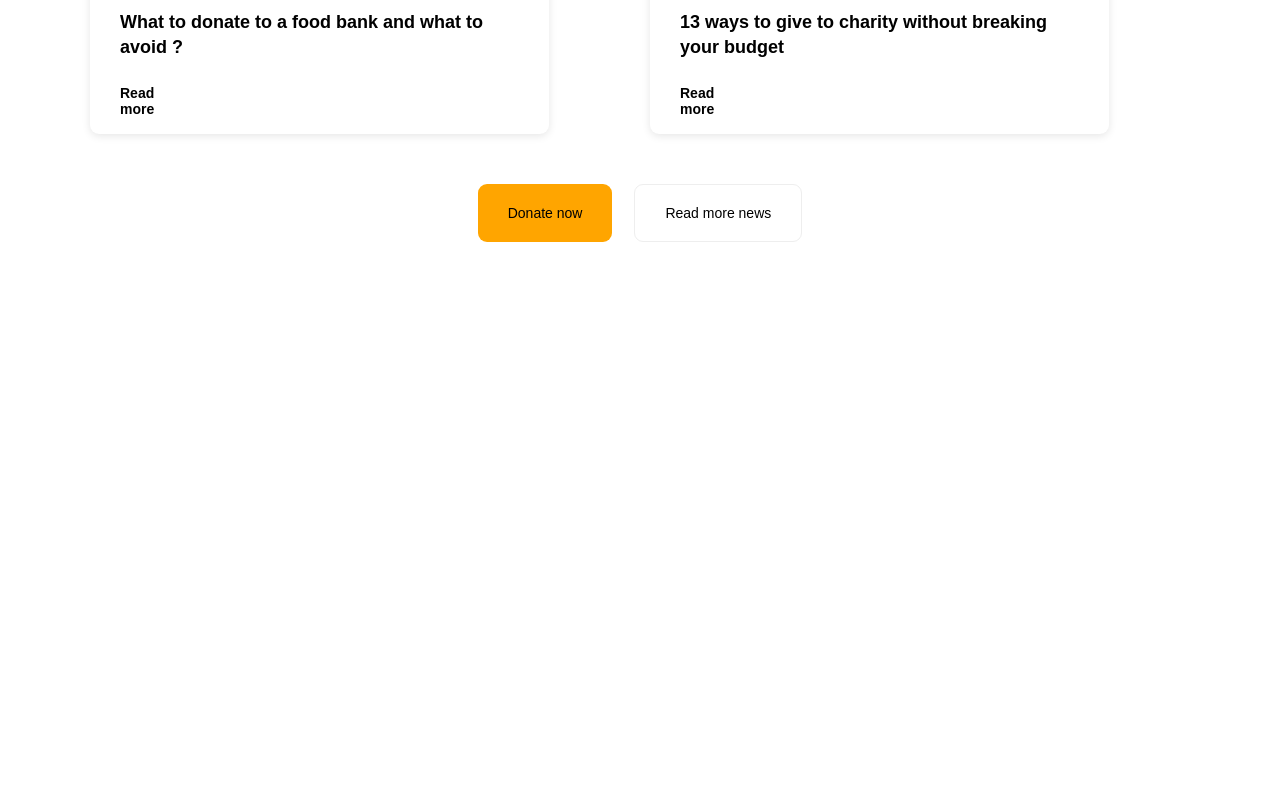
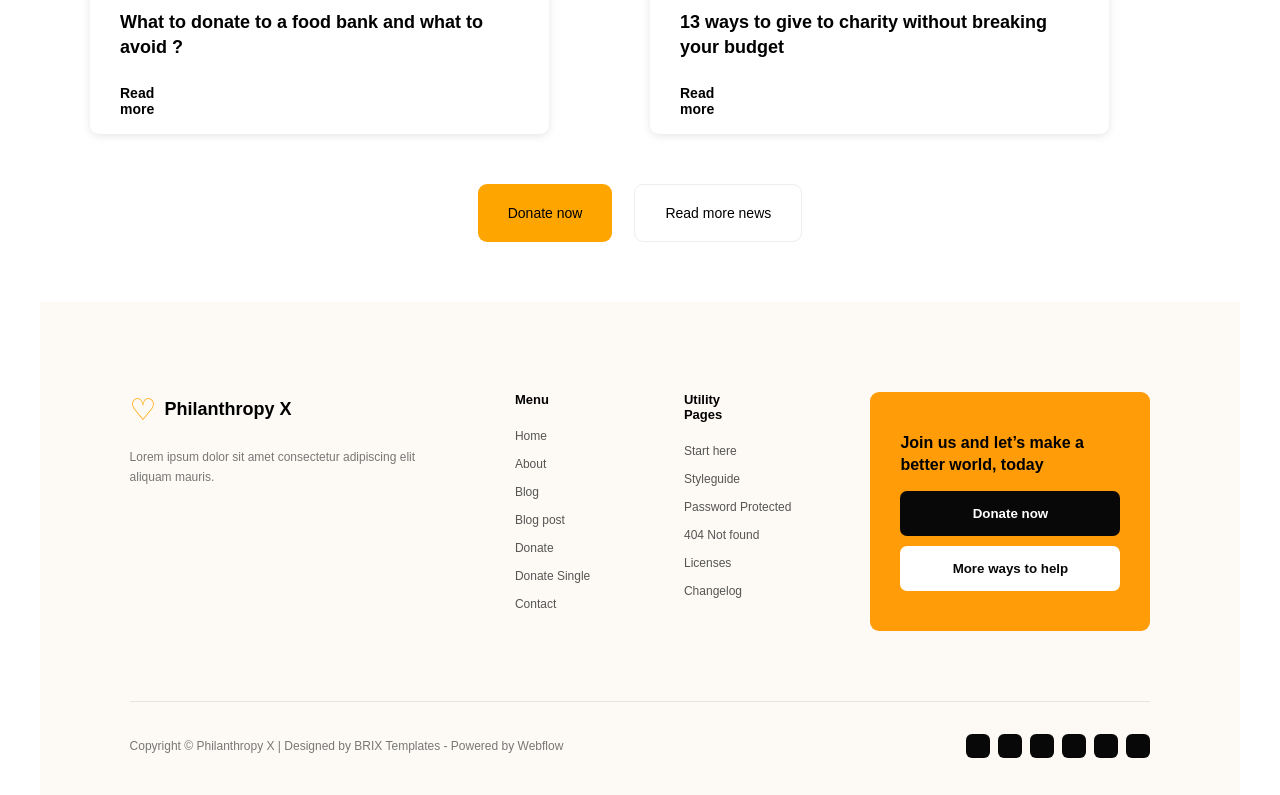
Before and after one commit to zodajalil-droid/Exam-3, a plain HTML site: page index.html in a window 1280 px wide. Shown: the part 6380-7175 px from the top of the page. Before the commit the page ends 6682 px from the top, so only its background shows below. Drawn offline with Linux system fonts and the light colour scheme.

Commit message:
first commit

```diff
--- a/index.html
+++ b/index.html
@@ -296,5 +296,59 @@
         <button class="button_header13">Read more news</button>
     </div>
          </div>
+
+          <div class="y1">
+    <div class="y2">
+
+        <div class="y3">
+            <div class="y4">
+                <span>♡</span>
+                <b>Philanthropy X</b>
+            </div>
+            <p>Lorem ipsum dolor sit amet consectetur adipiscing elit aliquam mauris.</p>
+        </div>
+
+        <div class="y5">
+            <h4>Menu</h4>
+            <p>Home</p>
+            <p>About</p>
+            <p>Blog</p>
+            <p>Blog post</p>
+            <p>Donate</p>
+            <p>Donate Single</p>
+            <p>Contact</p>
+        </div>
+
+        <div class="y5">
+            <h4>Utility<br>Pages</h4>
+            <p>Start here</p>
+            <p>Styleguide</p>
+            <p>Password Protected</p>
+            <p>404 Not found</p>
+            <p>Licenses</p>
+            <p>Changelog</p>
+        </div>
+
+        <div class="y6">
+            <h3>Join us and let’s make a better world, today</h3>
+            <button class="y7">Donate now</button>
+            <button class="y8">More ways to help</button>
+        </div>
+
+    </div>
+
+    <div class="y9">
+        <p>Copyright © Philanthropy X | Designed by BRIX Templates - Powered by Webflow</p>
+
+        <div class="y10">
+            <div></div>
+            <div></div>
+            <div></div>
+            <div></div>
+            <div></div>
+            <div></div>
+        </div>
+    </div>
+</div>
 </body>
 </html>
--- a/style.css
+++ b/style.css
@@ -706,3 +706,122 @@ body {
     padding: 20px 30px;
     font-size: 14px;
 }
+
+.y1 {
+    max-width: 1200px;
+    margin: auto;
+    width: 100%;
+    background-color: #fdfaf5;
+    padding: 90px 7% 30px;
+    box-sizing: border-box;
+    font-family: Arial, sans-serif;
+}
+
+.y2 {
+    display: flex;
+    justify-content: space-between;
+    align-items: flex-start;
+    gap: 30px;
+    padding-bottom: 70px;
+    border-bottom: 1px solid #e4e4e7;
+}
+
+.y3 {
+    width: 30%;
+}
+
+.y4 {
+    display: flex;
+    align-items: center;
+    gap: 8px;
+    font-size: 18px;
+    margin-bottom: 20px;
+}
+
+.y4 span {
+    color: orange;
+    font-size: 30px;
+}
+
+.y3 p {
+    color: #777;
+    font-size: 12px;
+    line-height: 1.7;
+}
+
+.y5 {
+    display: flex;
+    flex-direction: column;
+    gap: 14px;
+    min-width: 90px;
+}
+
+.y5 h4 {
+    font-size: 13px;
+    margin: 0 0 8px;
+}
+
+.y5 p {
+    color: #555;
+    font-size: 12px;
+    margin: 0;
+}
+
+.y6 {
+    width: 280px;
+    background-color: #ff9c08;
+    border-radius: 9px;
+    padding: 30px;
+    box-sizing: border-box;
+}
+
+.y6 h3 {
+    font-size: 16px;
+    line-height: 1.4;
+    margin: 10px 0 15px;
+}
+
+.y7,
+.y8 {
+    width: 100%;
+    padding: 15px;
+    border: none;
+    border-radius: 7px;
+    font-weight: bold;
+    margin-bottom: 10px;
+}
+
+.y7 {
+    background-color: #080808;
+    color: white;
+}
+
+.y8 {
+    background-color: white;
+    color: #080808;
+}
+
+.y9 {
+    display: flex;
+    justify-content: space-between;
+    align-items: center;
+    gap: 20px;
+    padding-top: 25px;
+}
+
+.y9 p {
+    color: #777;
+    font-size: 12px;
+}
+
+.y10 {
+    display: flex;
+    gap: 8px;
+}
+
+.y10 div {
+    width: 24px;
+    height: 24px;
+    background-color: #080808;
+    border-radius: 6px;
+}
```
